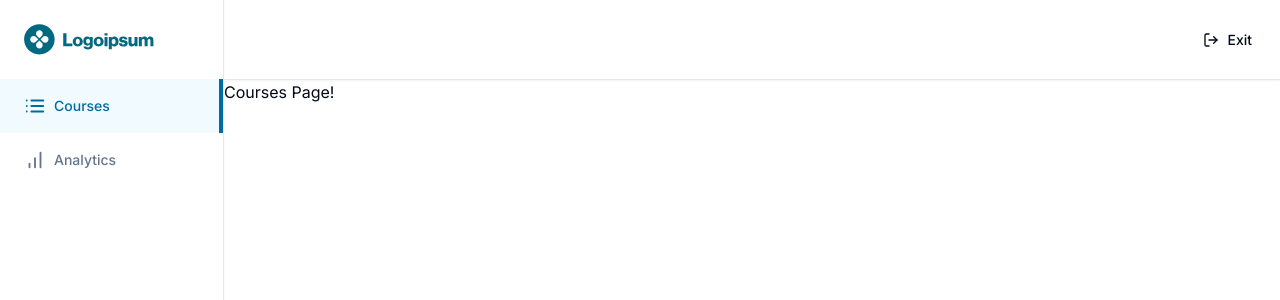
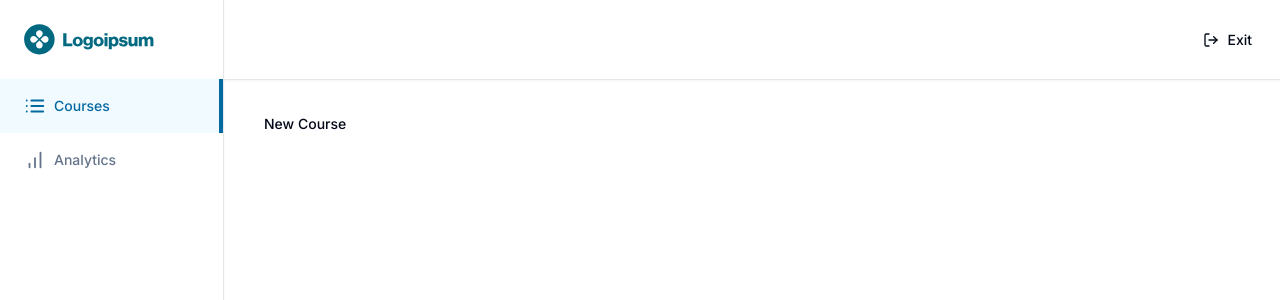
Before and after one commit to CS50Aish/lmsstack, a Next.js app in the folder lms-tutorial/: page /teacher/courses in a window 1280 px wide. Shown: the top 300 px of the page. Built offline with nearby package versions, Linux system fonts and the light colour scheme.

Commit message:
Updated Files

```diff
--- a/lms-tutorial/app/(dashboard)/(routes)/teacher/courses/page.tsx
+++ b/lms-tutorial/app/(dashboard)/(routes)/teacher/courses/page.tsx
@@ -1,7 +1,14 @@
+import { Button } from "@/components/ui/button";
+import Link from "next/link";
+
 const CoursesPage = () => {
     return (
-        <div>
-            Courses Page!
+        <div className="p-6">
+            <Link href="/teacher/create">
+                <Button>
+                    New Course
+                </Button>
+            </Link>
         </div>
     );
 }
--- /dev/null
+++ b/lms-tutorial/app/(dashboard)/(routes)/teacher/create/page.tsx
@@ -0,0 +1,11 @@
+"use client";
+
+const CreatePage = () => {
+    return (
+        <div>
+            Create Page!
+        </div>
+    );
+}
+
+export default CreatePage;
```
